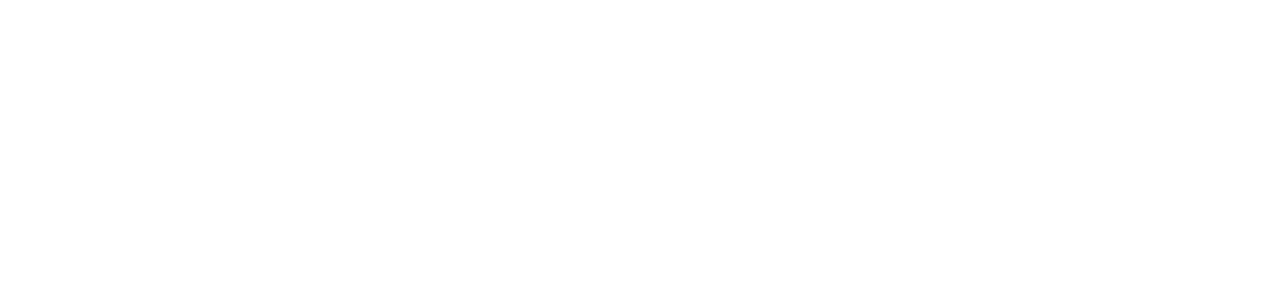
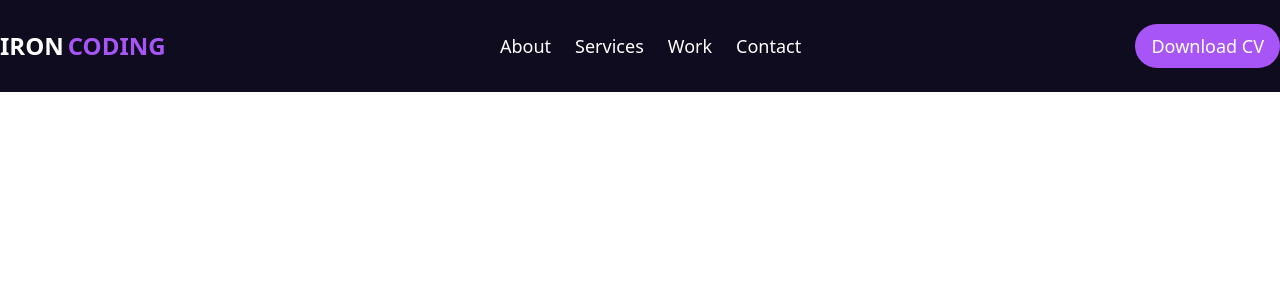
Before and after one commit to hunaid-nawaz/portfolio, a React (Vite) app: page / in a window 1280 px wide. Shown: the top 300 px of the page. Built offline with nearby package versions, Linux system fonts and the light colour scheme.

Commit message:
Add Nav Component

```diff
--- a/package.json
+++ b/package.json
@@ -10,8 +10,10 @@
     "preview": "vite preview"
   },
   "dependencies": {
+    "motion": "^12.4.10",
     "react": "^19.0.0",
-    "react-dom": "^19.0.0"
+    "react-dom": "^19.0.0",
+    "react-icons": "^5.5.0"
   },
   "devDependencies": {
     "@eslint/js": "^9.21.0",
--- a/src/App.jsx
+++ b/src/App.jsx
@@ -1,9 +1,10 @@
 import React from 'react'
+import Navbar from './components/Navbar'
 
 const App = () => {
   return (
-    <div>
-
+    <div className='bg-[#0e0c1e]'>
+      <Navbar/>
     </div>
   )
 }
--- /dev/null
+++ b/src/components/Navbar.jsx
@@ -0,0 +1,92 @@
+import React, { useState } from 'react'
+import { AiOutlineMenu } from "react-icons/ai";
+import { IoCloseSharp } from "react-icons/io5";
+import { motion } from "motion/react"
+
+const Navbar = () => {
+  const variants = {
+    open: { clipPath: 'circle(1200px at 43px 43px)' },
+    transition: {
+      type: 'string'
+    },
+    closed: {
+      clipPath: 'circle(25px at 43px 37px)',
+      transition: {
+        type: 'string'
+      },
+    }
+  }
+  const [menu, setMenu] = useState(false);
+  const items = [
+    {id: 1, text: 'About'},
+    {id: 2, text: 'Services'},
+    {id: 3, text: 'Work'},
+    {id: 4, text: 'Contact'}
+  ]
+  return (
+    <div>
+      <motion.div
+        initial={{opacity: 0, y:-100}}
+        animate={{opacity: 1, y: 0}}
+        transition={{duration: 0.5}}
+        className='container mx-auto hidden md:flex justify-between items-center py-6'>
+        <div className='text-xl lg:text-2xl font-bold flex items-center gap-1'>
+          <span className='text-white'>IRON</span>
+          <span className='text-purple-500'>CODING</span>
+        </div>
+        <div>
+          <ul className='hidden md:flex items-center space-x-6 list-none lg:text-lg md:text-base text-white'>
+            {items.map((item) => (
+                <li key={item.id}>
+                  {item.text}
+                </li>
+              ))
+            }
+          </ul>
+        </div>
+        <a className='lg:text-lg md:text-base bg-purple-500 hover:bg-purple-400 text-white px-4 py-2 rounded-full'>Download CV</a>
+      </motion.div>
+
+      <div className='flex md:hidden justify-between'>
+        <motion.div
+          animate = {menu ? 'open' : 'closed'}
+        >
+          <motion.div
+            variants={variants}
+            onClick={() => setMenu((prev) => !prev)}
+            className='bg-white w-2/3 h-screen text-black fixed z-10'>
+            <div className='px-7 py-6'>
+              {menu ? <IoCloseSharp size={30}/> : <AiOutlineMenu size={30}/> }
+            </div>
+            {
+              menu && (
+                <div className='flex flex-col justify-center items-center'>
+                  <ul className='space-y-6, text-black text-lg'>
+                    {items.map((item) => (
+                        <li key={item.id}
+                          className='hover:text-purple-500 duration-200 cursor-pointer'>
+                          {item.text}
+                        </li>
+                      ))
+                    }
+                  </ul>
+                  <a className='text-lg bg-purple-500 hover:bg-purple-400 text-white px-4 py-2 rounded-full'>Download CV</a>
+                </div>
+              )
+            }
+          </motion.div>
+        </motion.div>
+        <motion.dev
+          initial={{opacity: 0, x:100, y:-100}}
+          animate={{opacity: 1, x:0, y:0}}
+          transition={{duration: 0.5}}
+          className='text-xl font-bold flex items-center gap-2 py-6 px-4'>
+          <span className='text-white'>IRON</span>
+          <span className='text-purple-500'>CODING</span>
+        </motion.dev>
+      </div>
+    </div>
+  )
+}
+
+export default Navbar
```
Also changed, not shown: 1 other file (tests, documents, lock files or other folders).
